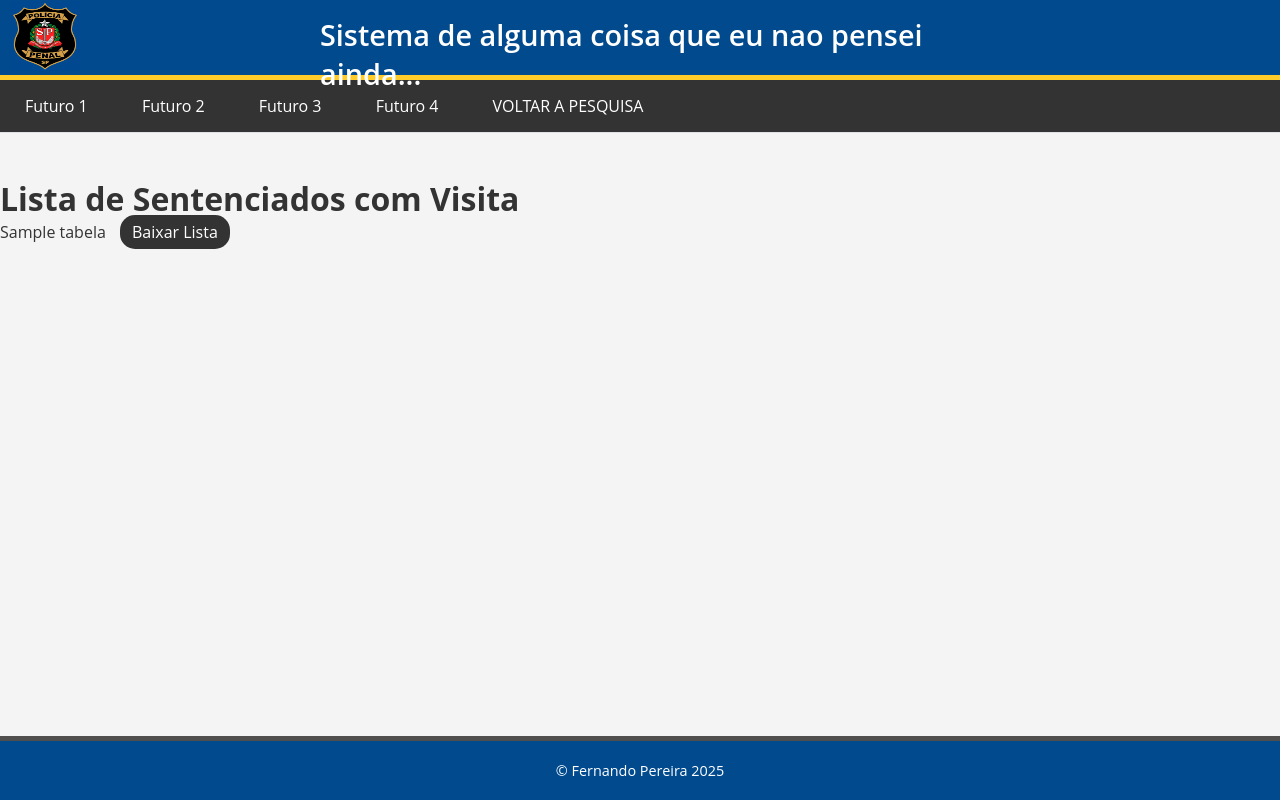
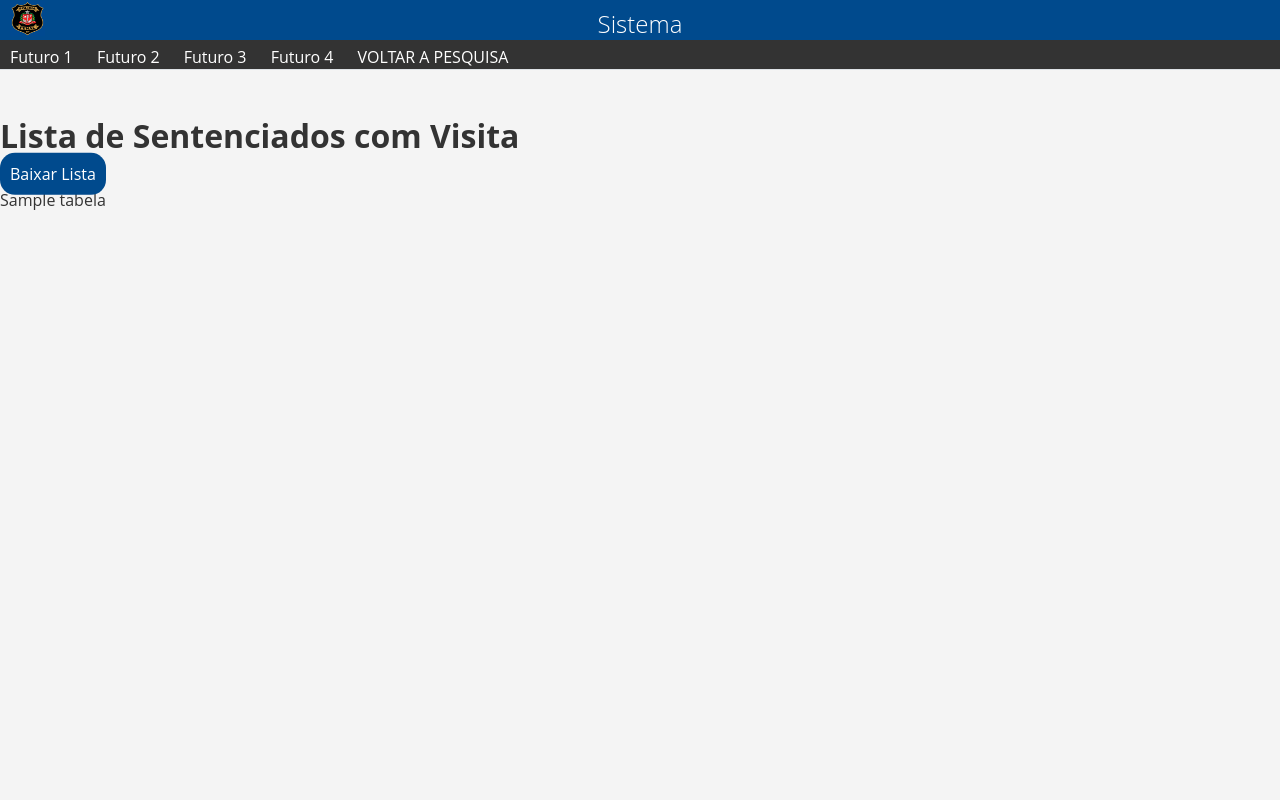
Before and after one commit to fernandopereira3/novela, a Flask app: template templates/lista.html in a window 1280 px wide. Run offline with Flask 3, Linux system fonts and the light colour scheme; the template is opened without the code that fills it: most values are stand-ins (such as "Sample title", 1, 10 or a date in 2020); some libraries are stand-ins or nearby versions.

Commit message:
Update 1 do feedback

```diff
--- a/main.py
+++ b/main.py
@@ -189,4 +189,4 @@ def index():
     return render_template('index.html')
 
 if __name__ == '__main__':
-    app.run(host='0.0.0.0', port=80)
+    app.run(host='0.0.0.0', port=80, debug=True)
--- a/static/styles.css
+++ b/static/styles.css
@@ -1,11 +1,11 @@
 *{
+   font-family: 'Open Sans', Arial, sans-serif;
    margin: 0;
    padding: 0;
    box-sizing: border-box;
 }
 
 body {
-   font-family: 'Open Sans', Arial, sans-serif;
    background-color: #f4f4f4;
    color: #333;
    margin: 0;
@@ -15,30 +15,29 @@ body {
                                                       /* Header styles */
 .header {
    display: inline-flex;
-   height: 80px;
+   height: 40px;
    display: flex;
    background-color: #004a8d;
    color: white;
    padding: 15px 0;
-   border-bottom: 5px solid #ffcc29;
-
 }
 
 .header img{
    position: relative;
    left: 10px;
-   transform: translateY(-20%);
-   width: 70px;
-   height: 70px;
+   transform: translateY(-40%);
+   width: 35px;
+   height: 35px;
 }
 
 .header h1 {
-   font-size: 1.8rem;
-   margin: 0;
-   font-weight: 600;
+   font-size: 1.5rem;
+   font-weight: 100;
    position: absolute;
-   left: 50%;
-   transform: translateX(-50%);
+   left: 30%;
+   right: 30%;
+   text-align: center;
+   transform: translateY(-25%);
 }
 
 .header a{
@@ -85,33 +84,63 @@ body {
 .nav-tabs {
    background-color: #333;
    border-bottom: 1px solid #dee2e6;
+   height: 30px;
 }
 
 .nav-tabs li{
    display: inline-block;
+   height: 30px;
 }
 
 .nav-tabs li a{
    display: inline-block;
    color: white;
    text-decoration: none;
-   padding: 15px 25px;
+   padding: 10px 10px;
+   transform: translateY(-10%);
 }
 
 .nav-tabs li a:hover{
   background-color: #004a8d;
+  color: white;
+  height: 29px;
+  text-decoration: none;
+  padding: 10px 10px;
+}
+                                                         /* NAV BTN */
+
+.nav-bnt {
+   background-color: #333;
+   border-bottom: 1px solid #dee2e6;
+   height: 30px;
 }
 
-.drowpdown-menu {
-   position: absolute;
-   box-shadow: 0 0 2px  #333;
+.nav-btn li{
+   display: inline-block;
+   height: 30px;
 }
 
-.drowpdown-menu a{
-   display: block;
+.nav-btn li a{
+   background-color: #004a8d;
+   border-radius: 15px;
+   display: inline-block;
+   color: white;
+   text-decoration: none;
+   padding: 10px 10px;
+   transform: translateY(-10%);
 }
 
-/* Buttons */
+.nav-btn li a:hover{
+   background-color: #248d35;
+   border-radius: 15px;
+   display: inline-block;
+   color: white;
+   text-decoration: none;
+   padding: 10px 10px;
+   transform: translateY(-10%);
+ }
+
+                                                         /* BTNs */
 .btn-adicionar {
    background-color: #f0f0f0;
    border-color: #ddd;
@@ -184,15 +213,15 @@ body {
    color: white;
    padding: 20px;
    margin-top: 30px;
-   border-top: 5px solid #504f4e;
+   border-top: 2px solid #ffcc29;
    bottom: 0;
    position: fixed;
    width: 100%;
    text-align: center;
+   height: 10px;
 }
 
 .footer p {
-   margin: 0;
    text-align: center;
    font-size: 0.9rem;
 }
--- a/templates/lista.html
+++ b/templates/lista.html
@@ -9,7 +9,7 @@
 <body>
     <div class="header">
         <img src="../static/img/penla.png" alt="Logo">
-        <h1><a href="/">Sistema de alguma coisa que eu nao pensei ainda...</a></h1>
+        <h1><a href="/">Sistema</a></h1>
     </div>
     <nav class="nav-tabs">
         <ul>
@@ -34,6 +34,13 @@
 
     </br>
     <h1>Lista de Sentenciados com Visita</h1>
+    <nav class="nav-btn">
+        <ul>
+            <li>
+                <a href="/download">Baixar Lista</a>
+            </li>
+        </ul>
+    </nav>
 
     {% if tabela %}
         <style>
@@ -66,7 +73,6 @@
     {% else %}
         <p>Nenhum sentenciado selecionado.</p>
     {% endif %}
-    <a href="/download" class="btn-download">Baixar Lista</a>
     <script>
         function remover(matricula) {
             fetch('/remove', {
@@ -96,11 +102,5 @@
             });
         });
     </script>
-
-    <div class="footer">
-        <div class="container">
-            <p>© Fernando Pereira 2025</p>
-        </div>
-    </div>
 </body>
 </html>
```
Also changed, not shown: templates/index.html (+2 -7 lines), templates/pesquisa.html (+3 -7 lines), templates/results.html (deleted, +0 -25 lines). Lines whose indentation alone changed are shown as unchanged.
